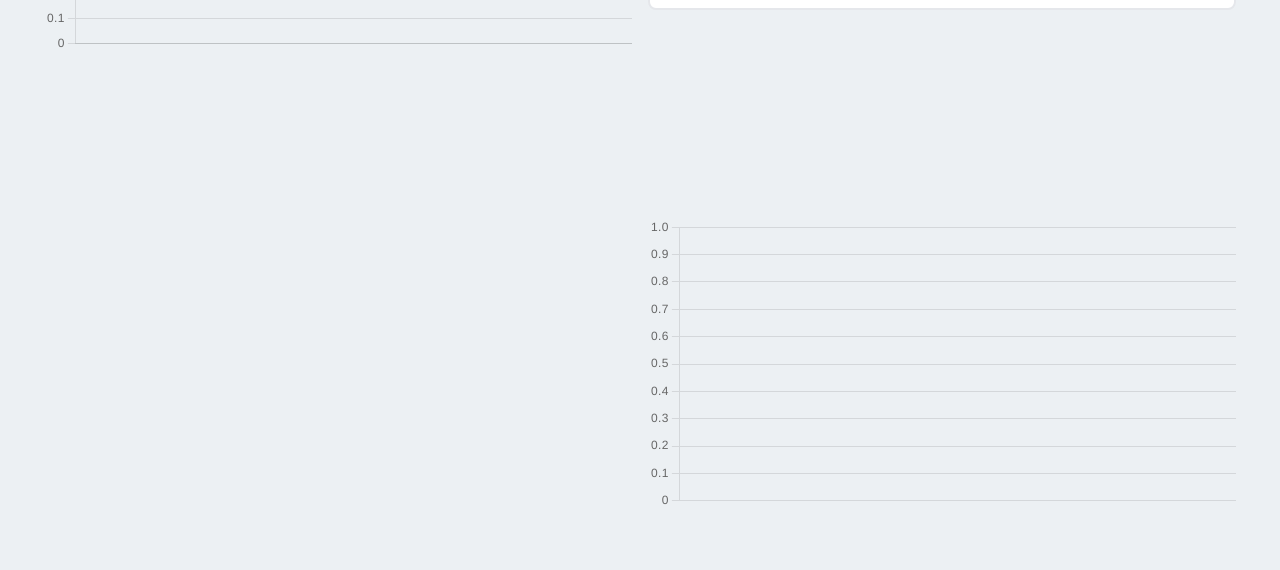
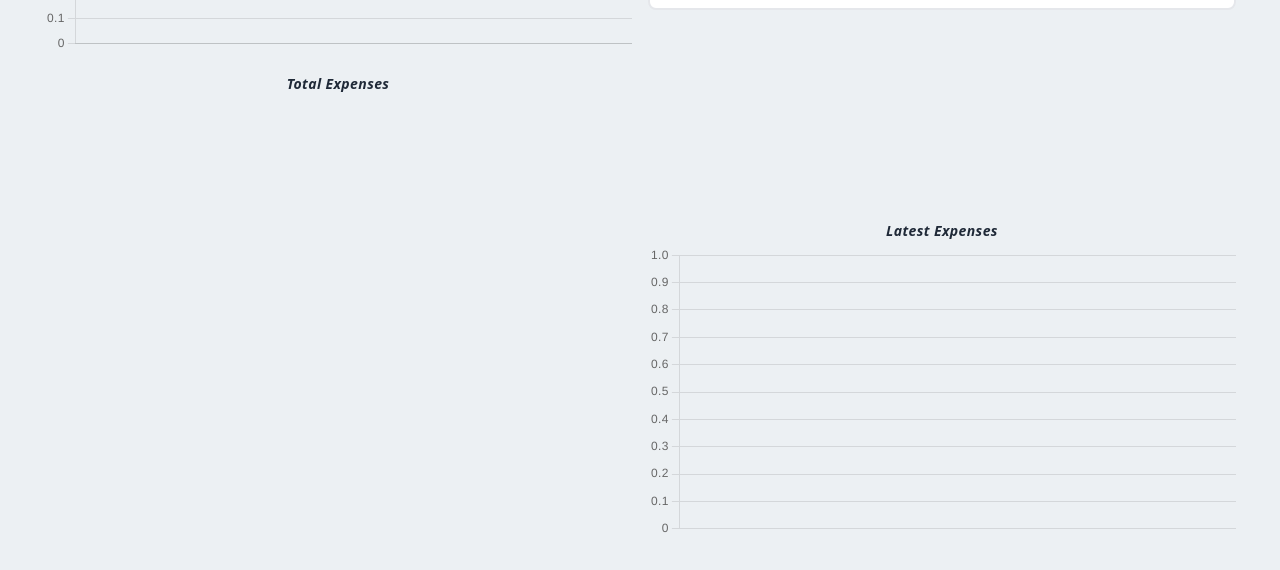
Before and after one commit to Abdullahi254/project-watiti, a Next.js app: page / in a window 1280 px wide. Shown: the part 362-932 px from the top of the page. Built offline with nearby package versions, Linux system fonts and the light colour scheme; no server answers; the database is empty; sample sign-in values are in the browser's storage.

Commit message:
addded headings to the chart components

```diff
--- a/components/Bargraph.jsx
+++ b/components/Bargraph.jsx
@@ -1,7 +1,7 @@
 import React, { useEffect, useState } from 'react'
 import { useAuth } from '../src/contexts/AuthContext'
 import { db } from '../src/firebase/firebase'
-import { collection, query, onSnapshot, orderBy, where } from 'firebase/firestore'
+import { collection, query, onSnapshot, where } from 'firebase/firestore'
 import ClipLoader from "react-spinners/ClipLoader";
 import {
     Chart as ChartJS,
@@ -253,7 +253,11 @@ function Bargraph({ loading2, docList }) {
         <>
             {
                 loading || loading2 ? <ClipLoader loading={loading} color='#52525b' size={100} /> :
-                    <Chart type='bar' data={data} options={{ scales: { y: { beginAtZero: true } } }} />
+                    <>
+                        <p className='py-1 italic font-semibold text-sm'>Latest Expenses</p>
+                        <Chart type='bar' data={data} options={{ scales: { y: { beginAtZero: true } } }} />
+                    </>
+
             }
 
         </>
--- a/components/Piechart.jsx
+++ b/components/Piechart.jsx
@@ -83,7 +83,11 @@ function Piechart({ loading, docList }) {
         <>
             {
                 loading ? <ClipLoader loading={loading} color='#52525b' size={100} /> :
+                    <>
+                    <p className='py-1 italic font-semibold text-sm'>Total Expenses</p>
                     <Chart type='pie' data={data} />
+                    </>
+
             }
 
         </>
--- a/pages/index.js
+++ b/pages/index.js
@@ -41,10 +41,10 @@ export default function Home() {
           <div className='xs:col-span-2 md:col-span-1 py-2'>
             <CarsTableCard loading2={loading} docList={docList}/>
           </div>
-          <div className='xs:col-span-2 md:col-span-1 flex justify-center items-center'>
+          <div className='xs:col-span-2 md:col-span-1 flex flex-col justify-center items-center'>
             <Piechart loading={loading} docList={docList}/>
           </div>
-          <div className='xs:col-span-2  md:col-span-1 self-center'>
+          <div className='xs:col-span-2  md:col-span-1 self-center flex flex-col items-center'>
             <Bargraph loading2={loading} docList={docList}/>
           </div>
       </div>
```
